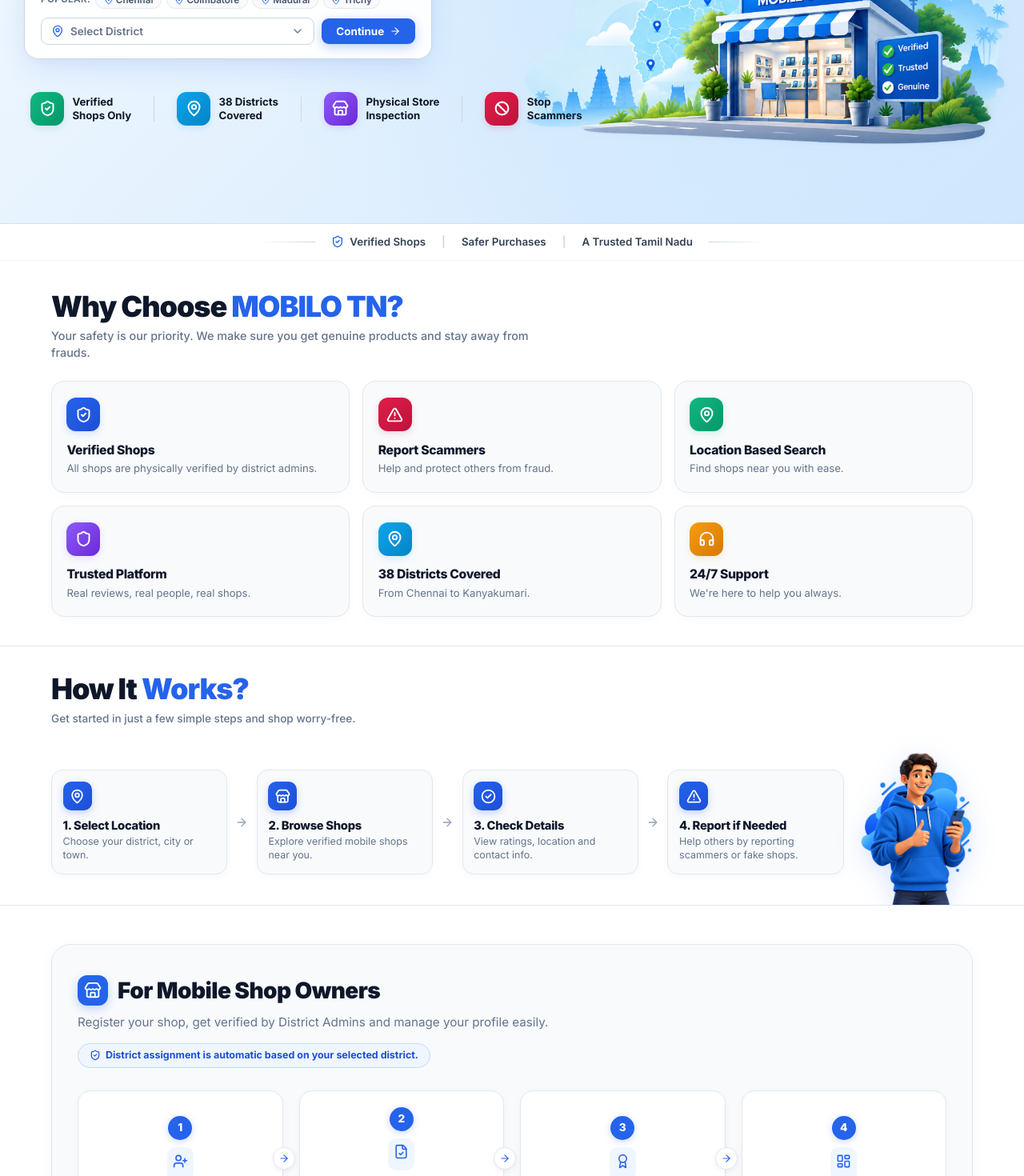
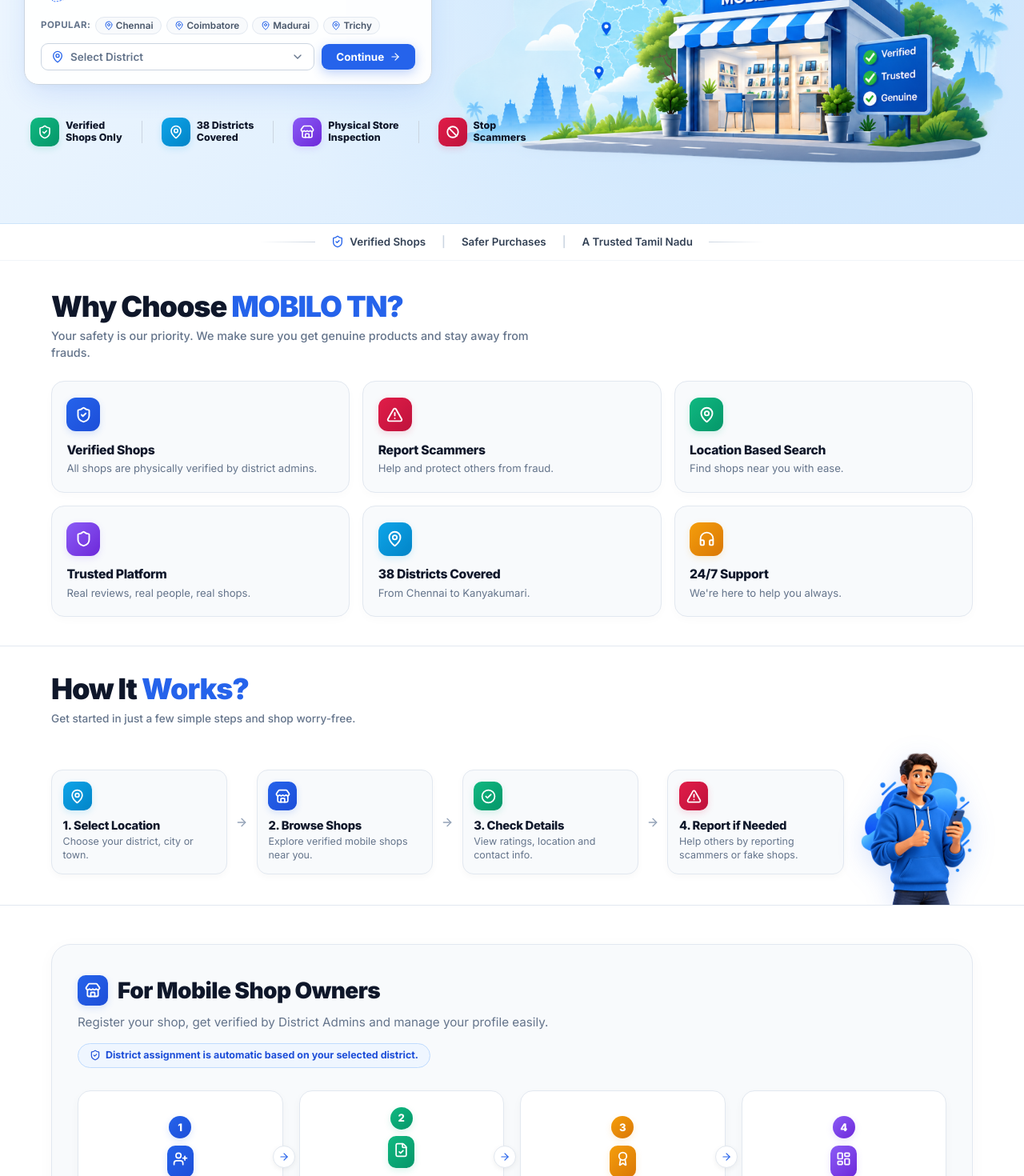
Before and after one commit to rhari720048-gif/mobilo-TN-, a React (Vite) app: page / in a window 1280 px wide. Shown: the part 520-1990 px from the top of the page at 80% size. Built offline with nearby package versions, Linux system fonts and the light colour scheme.

Commit message:
Reduce Hero badge sizes and apply custom gradient badges across all website sections

```diff
--- a/src/components/Hero.jsx
+++ b/src/components/Hero.jsx
@@ -409,7 +409,7 @@
               <div style={{
                 display: 'flex',
                 alignItems: 'center',
-                gap: '1rem',
+                gap: '0.85rem',
                 width: 'max-content',
                 maxWidth: 'none',
                 flexWrap: 'nowrap',
@@ -418,90 +418,90 @@
               }}>
 
                 {/* Feature 1 - Verified Shops Only */}
-                <div className="feature-badge-hover" style={{ display: 'flex', alignItems: 'center', gap: '0.65rem' }}>
+                <div className="feature-badge-hover" style={{ display: 'flex', alignItems: 'center', gap: '0.5rem' }}>
                   <div className="badge-circle-icon" style={{
                     background: 'linear-gradient(135deg, #10B981 0%, #059669 100%)',
-                    width: '42px',
-                    height: '42px',
-                    borderRadius: '12px',
+                    width: '36px',
+                    height: '36px',
+                    borderRadius: '10px',
                     display: 'flex',
                     alignItems: 'center',
                     justifyContent: 'center',
                     flexShrink: 0,
                     boxShadow: '0 3px 8px rgba(16, 185, 129, 0.16)'
                   }}>
-                    <ShieldCheck size={21} color="#FFFFFF" strokeWidth={2.2} />
+                    <ShieldCheck size={18} color="#FFFFFF" strokeWidth={2.2} />
                   </div>
-                  <span style={{ fontSize: '0.825rem', fontWeight: 700, color: '#0F172A', lineHeight: 1.25, fontFamily: 'Inter, sans-serif' }}>
+                  <span style={{ fontSize: '0.78rem', fontWeight: 750, color: '#0F172A', lineHeight: 1.2, fontFamily: 'Inter, sans-serif' }}>
                     Verified <br />Shops Only
                   </span>
                 </div>
 
-                <div style={{ height: '32px', width: '1px', backgroundColor: '#CBD5E1', margin: '0 0.25rem' }} className="hide-mobile" />
+                <div style={{ height: '28px', width: '1px', backgroundColor: '#CBD5E1', margin: '0 0.15rem' }} className="hide-mobile" />
 
                 {/* Feature 2 - 38 Districts Covered */}
-                <div className="feature-badge-hover" style={{ display: 'flex', alignItems: 'center', gap: '0.65rem' }}>
+                <div className="feature-badge-hover" style={{ display: 'flex', alignItems: 'center', gap: '0.5rem' }}>
                   <div className="badge-circle-icon" style={{
                     background: 'linear-gradient(135deg, #0EA5E9 0%, #0284C7 100%)',
-                    width: '42px',
-                    height: '42px',
-                    borderRadius: '12px',
+                    width: '36px',
+                    height: '36px',
+                    borderRadius: '10px',
                     display: 'flex',
                     alignItems: 'center',
                     justifyContent: 'center',
                     flexShrink: 0,
                     boxShadow: '0 3px 8px rgba(14, 165, 233, 0.16)'
                   }}>
-                    <MapPin size={21} color="#FFFFFF" strokeWidth={2.2} />
+                    <MapPin size={18} color="#FFFFFF" strokeWidth={2.2} />
                   </div>
-                  <span style={{ fontSize: '0.825rem', fontWeight: 700, color: '#0F172A', lineHeight: 1.25, fontFamily: 'Inter, sans-serif' }}>
+                  <span style={{ fontSize: '0.78rem', fontWeight: 750, color: '#0F172A', lineHeight: 1.2, fontFamily: 'Inter, sans-serif' }}>
                     38 Districts <br />Covered
                   </span>
                 </div>
 
-                <div style={{ height: '32px', width: '1px', backgroundColor: '#CBD5E1', margin: '0 0.25rem' }} className="hide-mobile" />
+                <div style={{ height: '28px', width: '1px', backgroundColor: '#CBD5E1', margin: '0 0.15rem' }} className="hide-mobile" />
 
                 {/* Feature 3 - Physical Store Inspection */}
-                <div className="feature-badge-hover" style={{ display: 'flex', alignItems: 'center', gap: '0.65rem' }}>
+                <div className="feature-badge-hover" style={{ display: 'flex', alignItems: 'center', gap: '0.5rem' }}>
                   <div className="badge-circle-icon" style={{
                     background: 'linear-gradient(135deg, #8B5CF6 0%, #6D28D9 100%)',
-                    width: '42px',
-                    height: '42px',
-                    borderRadius: '12px',
+                    width: '36px',
+                    height: '36px',
+                    borderRadius: '10px',
                     display: 'flex',
                     alignItems: 'center',
                     justifyContent: 'center',
                     flexShrink: 0,
                     boxShadow: '0 3px 8px rgba(139, 92, 246, 0.16)'
                   }}>
-                    <Store size={21} color="#FFFFFF" strokeWidth={2.2} />
+                    <Store size={18} color="#FFFFFF" strokeWidth={2.2} />
                   </div>
-                  <span style={{ fontSize: '0.825rem', fontWeight: 700, color: '#0F172A', lineHeight: 1.25, fontFamily: 'Inter, sans-serif' }}>
+                  <span style={{ fontSize: '0.78rem', fontWeight: 750, color: '#0F172A', lineHeight: 1.2, fontFamily: 'Inter, sans-serif' }}>
                     Physical Store <br />Inspection
                   </span>
                 </div>
 
-                <div style={{ height: '32px', width: '1px', backgroundColor: '#CBD5E1', margin: '0 0.25rem' }} className="hide-mobile" />
+                <div style={{ height: '28px', width: '1px', backgroundColor: '#CBD5E1', margin: '0 0.15rem' }} className="hide-mobile" />
 
                 {/* Feature 4 - Stop Scammers */}
-                <div className="feature-badge-hover" style={{ display: 'flex', alignItems: 'center', gap: '0.65rem' }}>
+                <div className="feature-badge-hover" style={{ display: 'flex', alignItems: 'center', gap: '0.5rem' }}>
                   <div className="badge-circle-icon" style={{
                     background: 'linear-gradient(135deg, #E11D48 0%, #BE123C 100%)',
-                    width: '42px',
-                    height: '42px',
-                    borderRadius: '12px',
+                    width: '36px',
+                    height: '36px',
+                    borderRadius: '10px',
                     display: 'flex',
                     alignItems: 'center',
                     justifyContent: 'center',
                     flexShrink: 0,
                     boxShadow: '0 3px 8px rgba(225, 29, 72, 0.16)'
                   }}>
-                    <svg width="21" height="21" viewBox="0 0 24 24" fill="none" stroke="#FFFFFF" strokeWidth="2.4" strokeLinecap="round" strokeLinejoin="round">
+                    <svg width="18" height="18" viewBox="0 0 24 24" fill="none" stroke="#FFFFFF" strokeWidth="2.4" strokeLinecap="round" strokeLinejoin="round">
                       <circle cx="12" cy="12" r="9" />
                       <line x1="5.6" y1="5.6" x2="18.4" y2="18.4" />
                     </svg>
                   </div>
-                  <span style={{ fontSize: '0.825rem', fontWeight: 700, color: '#0F172A', lineHeight: 1.25, fontFamily: 'Inter, sans-serif' }}>
+                  <span style={{ fontSize: '0.78rem', fontWeight: 750, color: '#0F172A', lineHeight: 1.2, fontFamily: 'Inter, sans-serif' }}>
                     Stop <br />Scammers
                   </span>
                 </div>
--- a/src/components/HowItWorksSection.jsx
+++ b/src/components/HowItWorksSection.jsx
@@ -6,24 +6,32 @@
     {
       num: '1',
       icon: MapPin,
+      gradient: 'linear-gradient(135deg, #0EA5E9 0%, #0284C7 100%)',
+      shadow: '0 3px 8px rgba(14, 165, 233, 0.16)',
       title: '1. Select Location',
       desc: 'Choose your district, city or town.'
     },
     {
       num: '2',
       icon: Store,
+      gradient: 'linear-gradient(135deg, #2563EB 0%, #1D4ED8 100%)',
+      shadow: '0 3px 8px rgba(37, 99, 235, 0.16)',
       title: '2. Browse Shops',
       desc: 'Explore verified mobile shops near you.'
     },
     {
       num: '3',
       icon: CheckCircle2,
+      gradient: 'linear-gradient(135deg, #10B981 0%, #059669 100%)',
+      shadow: '0 3px 8px rgba(16, 185, 129, 0.16)',
       title: '3. Check Details',
       desc: 'View ratings, location and contact info.'
     },
     {
       num: '4',
       icon: AlertTriangle,
+      gradient: 'linear-gradient(135deg, #E11D48 0%, #BE123C 100%)',
+      shadow: '0 3px 8px rgba(225, 29, 72, 0.16)',
       title: '4. Report if Needed',
       desc: 'Help others by reporting scammers or fake shops.'
     }
@@ -98,9 +106,9 @@
                     }}
                     className="how-it-works-single-card"
                   >
-                    {/* Compact MOBILO Official Blue Gradient Icon Badge */}
+                    {/* Compact Custom Gradient Icon Badge */}
                     <div style={{
-                      background: 'linear-gradient(135deg, #2563EB 0%, #1D4ED8 100%)',
+                      background: step.gradient,
                       color: '#FFFFFF',
                       width: '36px',
                       height: '36px',
@@ -110,7 +118,7 @@
                       justifyContent: 'center',
                       marginBottom: '0.65rem',
                       flexShrink: 0,
-                      boxShadow: '0 3px 8px rgba(37, 99, 235, 0.25)'
+                      boxShadow: step.shadow
                     }}>
                       <Icon size={19} color="#FFFFFF" strokeWidth={2.2} />
                     </div>
--- a/src/components/ShopOwnersSection.jsx
+++ b/src/components/ShopOwnersSection.jsx
@@ -6,23 +6,31 @@
     {
       num: 1,
       title: 'Register Your Shop',
-      icon: UserPlus
+      icon: UserPlus,
+      gradient: 'linear-gradient(135deg, #2563EB 0%, #1D4ED8 100%)',
+      shadow: '0 3px 8px rgba(37, 99, 235, 0.16)'
     },
     {
       num: 2,
       title: 'Physical Verification',
       subtitle: 'by District Admins',
-      icon: FileCheck
+      icon: FileCheck,
+      gradient: 'linear-gradient(135deg, #10B981 0%, #059669 100%)',
+      shadow: '0 3px 8px rgba(16, 185, 129, 0.16)'
     },
     {
       num: 3,
       title: 'Get Approved',
-      icon: Award
+      icon: Award,
+      gradient: 'linear-gradient(135deg, #F59E0B 0%, #D97706 100%)',
+      shadow: '0 3px 8px rgba(245, 158, 11, 0.16)'
     },
     {
       num: 4,
       title: 'Manage Your Shop',
-      icon: LayoutDashboard
+      icon: LayoutDashboard,
+      gradient: 'linear-gradient(135deg, #8B5CF6 0%, #6D28D9 100%)',
+      shadow: '0 3px 8px rgba(139, 92, 246, 0.16)'
     }
   ];
 
@@ -47,16 +55,17 @@
           {/* Header */}
           <div style={{ display: 'flex', alignItems: 'center', gap: '0.75rem', marginBottom: '0.4rem' }}>
             <div style={{
-              backgroundColor: '#2563EB',
+              background: 'linear-gradient(135deg, #2563EB 0%, #1D4ED8 100%)',
               color: '#FFFFFF',
-              padding: '0.5rem',
-              borderRadius: '12px',
+              width: '38px',
+              height: '38px',
+              borderRadius: '10px',
               display: 'flex',
               alignItems: 'center',
               justifyContent: 'center',
-              boxShadow: '0 4px 12px rgba(37, 99, 235, 0.25)'
+              boxShadow: '0 3px 8px rgba(37, 99, 235, 0.16)'
             }}>
-              <Store size={22} />
+              <Store size={20} color="#FFFFFF" strokeWidth={2.2} />
             </div>
             <h2 style={{ fontSize: '1.75rem', fontWeight: 850, color: '#0F172A', margin: 0 }}>
               For Mobile Shop Owners
@@ -112,30 +121,31 @@
                 >
                   {/* Step Number Pill */}
                   <div style={{
-                    backgroundColor: '#2563EB',
+                    background: s.gradient,
                     color: '#FFFFFF',
-                    width: '30px',
-                    height: '30px',
+                    width: '28px',
+                    height: '28px',
                     borderRadius: '50%',
-                    fontSize: '0.85rem',
+                    fontSize: '0.82rem',
                     fontWeight: 800,
                     display: 'flex',
                     alignItems: 'center',
                     justifyContent: 'center',
-                    marginBottom: '0.6rem',
-                    boxShadow: '0 2px 8px rgba(37, 99, 235, 0.25)'
+                    marginBottom: '0.55rem',
+                    boxShadow: s.shadow
                   }}>
                     {s.num}
                   </div>
 
                   <div style={{
-                    backgroundColor: '#EFF6FF',
+                    background: s.gradient,
                     padding: '0.45rem',
                     borderRadius: '10px',
-                    color: '#2563EB',
-                    marginBottom: '0.45rem'
+                    color: '#FFFFFF',
+                    marginBottom: '0.45rem',
+                    boxShadow: s.shadow
                   }}>
-                    <IconComponent size={19} />
+                    <IconComponent size={19} color="#FFFFFF" strokeWidth={2.2} />
                   </div>
 
                   <h3 style={{ fontSize: '0.9rem', fontWeight: 800, color: '#0F172A', margin: 0, lineHeight: 1.3 }}>
--- a/src/components/VerificationTrustSection.jsx
+++ b/src/components/VerificationTrustSection.jsx
@@ -10,10 +10,30 @@
   ];
 
   const rightItems = [
-    { icon: Camera, label: 'Shop photos & videos' },
-    { icon: FileCheck, label: 'ID / Business proof documents' },
-    { icon: MapPin, label: 'Address & location (GPS)' },
-    { icon: Phone, label: 'Contact details' }
+    {
+      icon: Camera,
+      label: 'Shop photos & videos',
+      gradient: 'linear-gradient(135deg, #EC4899 0%, #DB2777 100%)',
+      shadow: '0 2px 6px rgba(236, 72, 153, 0.16)'
+    },
+    {
+      icon: FileCheck,
+      label: 'ID / Business proof documents',
+      gradient: 'linear-gradient(135deg, #2563EB 0%, #1D4ED8 100%)',
+      shadow: '0 2px 6px rgba(37, 99, 235, 0.16)'
+    },
+    {
+      icon: MapPin,
+      label: 'Address & location (GPS)',
+      gradient: 'linear-gradient(135deg, #10B981 0%, #059669 100%)',
+      shadow: '0 2px 6px rgba(16, 185, 129, 0.16)'
+    },
+    {
+      icon: Phone,
+      label: 'Contact details',
+      gradient: 'linear-gradient(135deg, #F59E0B 0%, #D97706 100%)',
+      shadow: '0 2px 6px rgba(245, 158, 11, 0.16)'
+    }
   ];
 
   return (
@@ -52,7 +72,7 @@
                 alignItems: 'center',
                 justifyContent: 'center',
                 flexShrink: 0,
-                boxShadow: '0 3px 10px rgba(37, 99, 235, 0.25)'
+                boxShadow: '0 3px 8px rgba(37, 99, 235, 0.16)'
               }}>
                 <ShieldCheck size={22} color="#FFFFFF" />
               </div>
@@ -89,7 +109,7 @@
                     alignItems: 'center',
                     justifyContent: 'center',
                     flexShrink: 0,
-                    boxShadow: '0 3px 8px rgba(22, 163, 74, 0.25)'
+                    boxShadow: '0 3px 8px rgba(22, 163, 74, 0.16)'
                   }}>
                     <CheckCircle2 size={15} color="#FFFFFF" />
                   </div>
@@ -165,7 +185,7 @@
                     }}
                   >
                     <div style={{
-                      background: 'linear-gradient(135deg, #1D4ED8 0%, #2563EB 100%)',
+                      background: item.gradient,
                       color: '#FFFFFF',
                       width: '28px',
                       height: '28px',
@@ -174,9 +194,9 @@
                       alignItems: 'center',
                       justifyContent: 'center',
                       flexShrink: 0,
-                      boxShadow: '0 2px 6px rgba(37, 99, 235, 0.2)'
+                      boxShadow: item.shadow
                     }}>
-                      <Icon size={14} color="#FFFFFF" />
+                      <Icon size={14} color="#FFFFFF" strokeWidth={2.2} />
                     </div>
                     <span style={{ fontSize: '0.875rem', fontWeight: 700, color: '#1E293B' }}>
                       {item.label}
```
Also changed, not shown: src/components/ContactSection.jsx (+39 -6 lines), src/components/ReportScammerInlineSection.jsx (+10 -6 lines).
